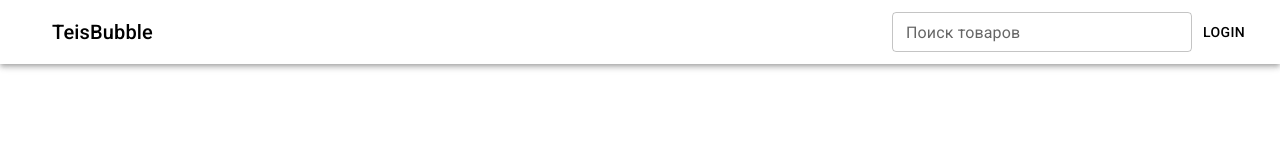
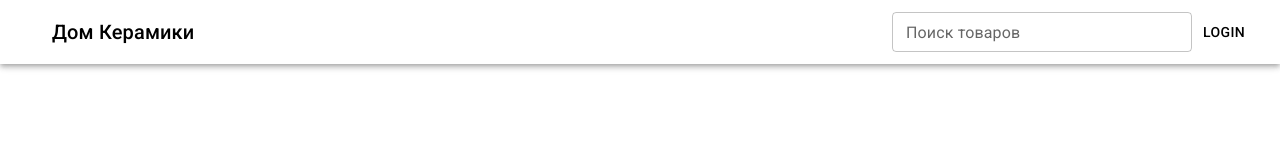
Before and after one commit to Farklin/react, a React (Create React App) app: page / in a window 1280 px wide. Shown: the top 160 px of the page. Built offline with nearby package versions, Linux system fonts and the light colour scheme; no server answers.

Commit message:
Изменение шапки сайта

```diff
--- a/src/Components/Header.js
+++ b/src/Components/Header.js
@@ -24,7 +24,7 @@ class Header extends React.Component {
                   >
                   </IconButton>
                   <Typography variant="h6" component="div" sx={{ flexGrow: 1 }}>
-                    TeisBubble
+                    Дом Керамики
                   </Typography>
                   <Search />
                   <Button color="inherit">Login</Button>
```
